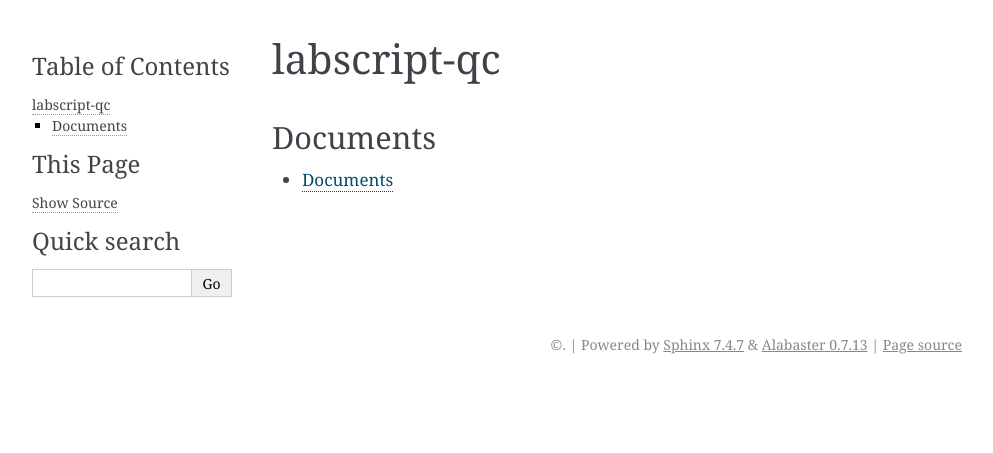
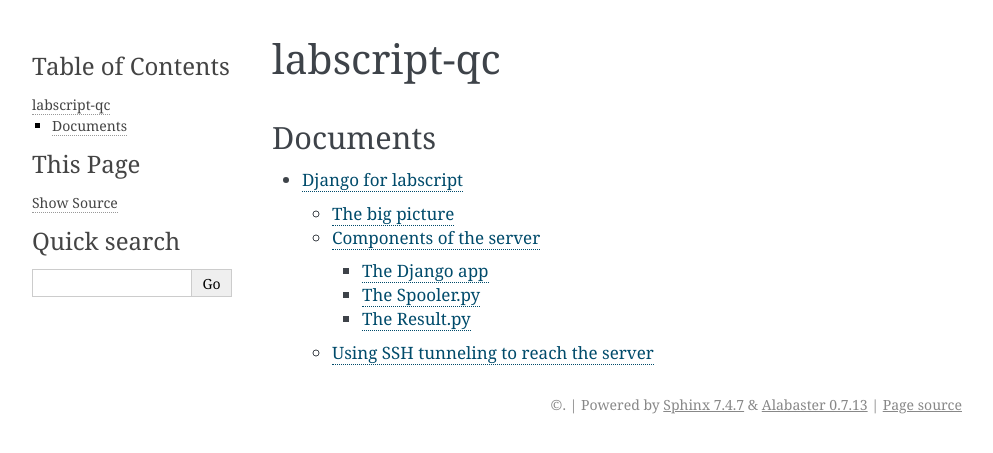
Before and after one commit to synqs/labscript-qc, a Sphinx documentation site: the page built from docs/index.rst, in a window 1280 px wide. Shown: the top 453 px of the page, without its empty margins (148-1141 px from the left). Built offline with Sphinx 7.4.7, drawn with Linux system fonts in a browser that asks for light colours; some of the changed lines change nothing that is shown.

Commit message:
dummy for testing read the docs

```diff
--- a/docs/index.rst
+++ b/docs/index.rst
@@ -5,4 +5,4 @@ Documents
 .. toctree::
    :maxdepth: 16
 
-   README
+   user_guide_test
--- /dev/null
+++ b/docs/user_guide_test.md
@@ -0,0 +1,21 @@
+# Django for labscript
+
+## The big picture
+There are two sides : server and client. A client is a remote user who will write quantum circuits in the user's favorite framework (Qiskit/Pennylane). These circuits then have to be compiled into JSON files. The JSON files can be sent over the internet to a remote server which will try to parse them into meaningful instructions for the backend. The backend can be a real cold atom machine or just a simulator running on a computer.
+
+## Components of the server
+
+### The Django app
+
+We describe the Django app which controls the communication to the real machine, but for other apps, the views and their purpose are similar. Django is a Python-based free and open-source web framework. It uses the Model-View-Template architecture:
+
+
+### The Spooler.py
+After the post_job view dumps the JSON files on the hard disk they have to be processed further to execute experiments on the cold atom machine. Also dumping files on the hard disk acts as a job queue so we do not need to use any extra package to queue the jobs.
+
+
+### The Result.py
+After the shots have been executed, we use **Lyse** to run analysis routines on the HDF files. There are two types of analysis routines: single shot and multi shot. Single shot routines are run on each shot individually for e.g. calculate atom number in each shot or size of atom cloud in each shot. Multishot routines are run on a collection of shots and are helpful to see for e.g. how the atom number in each shot changed as some parameter was varied across shots.
+
+## Using SSH tunneling to reach the server
+For enabling the remote client to talk to the server we need to setup a secure communication link. For this we use SSH tunneling as shown e
```
